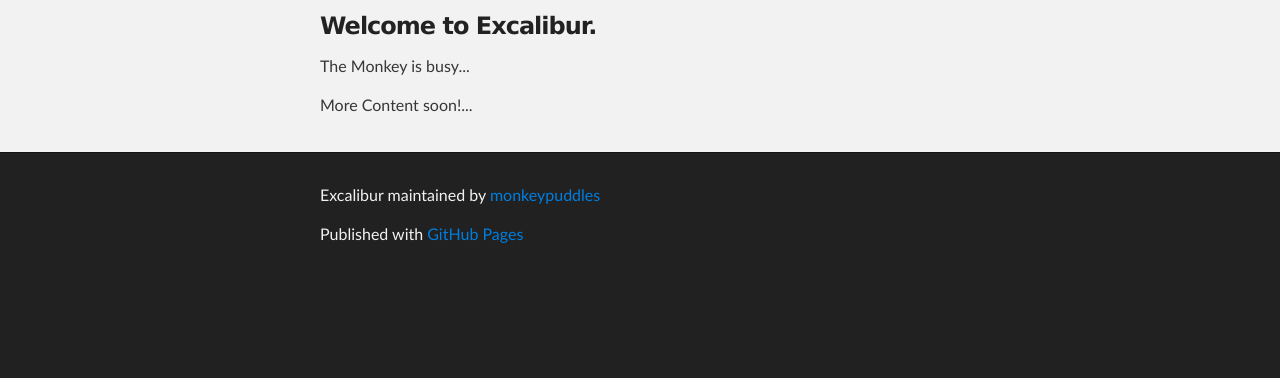
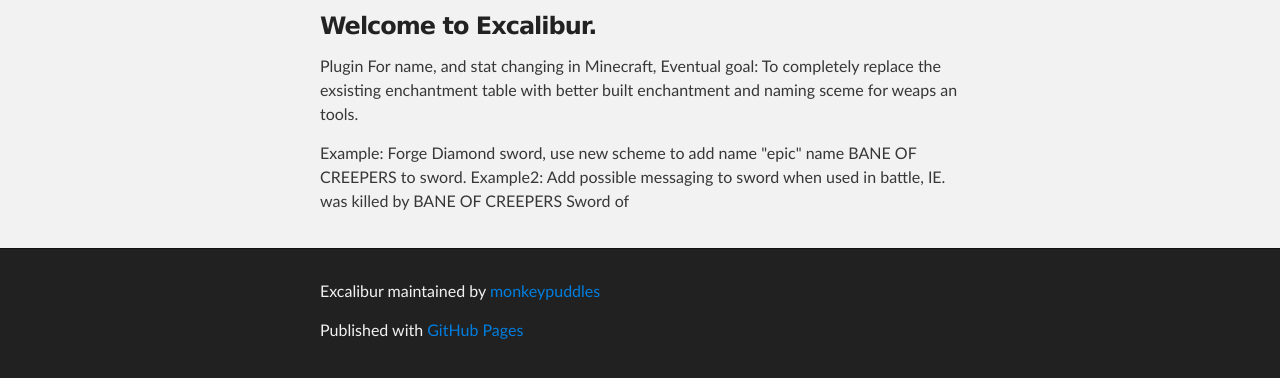
Before and after one commit to espresso20/Excalibur, a plain HTML site: page index.html in a window 1280 px wide. Shown: the part 252-630 px from the top of the page. Drawn offline with Linux system fonts and the light colour scheme.

Commit message:
Update index.html

```diff
--- a/index.html
+++ b/index.html
@@ -32,8 +32,11 @@
     <div id="main_content_wrap" class="outer">
       <section id="main_content" class="inner">
         <h3>Welcome to Excalibur.</h3>
-        <p>The Monkey is busy...</p>
-        <p>More Content soon!...</p>
+        <p>Plugin For name, and stat changing in Minecraft,
+
+Eventual goal: To completely replace the exsisting enchantment table with better built enchantment and naming sceme for weaps an tools.</p>
+        <p>Example: Forge Diamond sword, use new scheme to add name "epic" name BANE OF CREEPERS to sword.
+    Example2: Add possible messaging to sword when used in battle, IE. <PLAYER> was killed by BANE OF CREEPERS Sword of <PLAYER></p>
       </section>
     </div>
 
```
